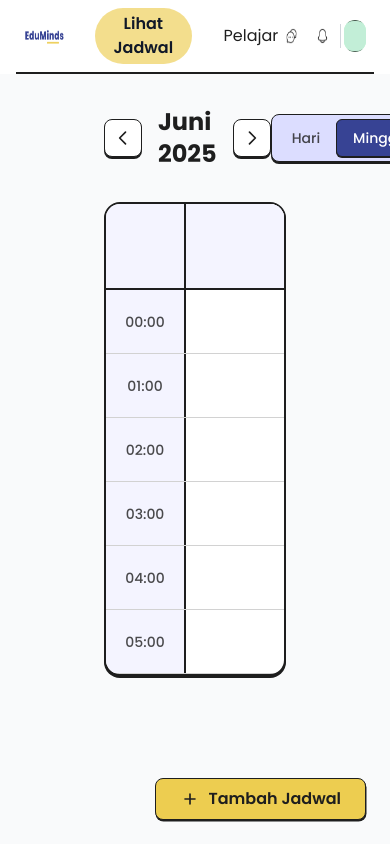
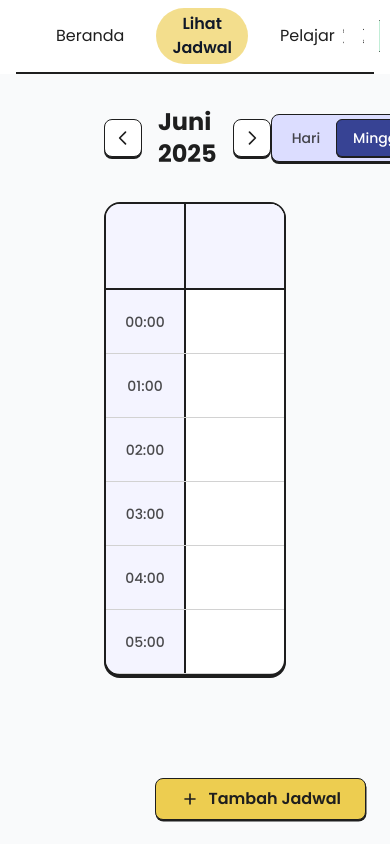
Before and after one commit to najwakahanifatima/EduMinds, a Next.js app in the folder apps/web/: page /schedule in a window 390 px wide. Shown: the top 844 px of the page. Built offline with nearby package versions, Linux system fonts and the light colour scheme.

Commit message:
fix: routing and unnecessary comments

```diff
--- a/apps/web/src/app/_components/JobCard.tsx
+++ b/apps/web/src/app/_components/JobCard.tsx
@@ -18,7 +18,6 @@ export default function JobCard({ imageUrl, company, title, location, time, sala
   return (
     <Link href={path} className="flex w-48 h-64 flex-col rounded-lg bg-[#5254A8] p-6 text-white transition-transform hover:-translate-y-1 md:w-52 md:h-72 xl:w-64 xl:h-80 border border-[#1E1E1E]">
 
-      {/* Header dengan gambar dan judul */}
       <div className="flex items-center mb-8">
         <div className="relative h-12 w-12 flex-shrink-0 rounded-full bg-white">
           <Image
@@ -34,7 +33,6 @@ export default function JobCard({ imageUrl, company, title, location, time, sala
         </div>
       </div>
 
-      {/* Konten tengah - Detail pekerjaan */}
       <div className="flex-1 flex flex-col justify-center">
         <div className="space-y-3 text-sm">
           <div className="flex items-center gap-2">
@@ -52,7 +50,6 @@ export default function JobCard({ imageUrl, company, title, location, time, sala
         </div>
       </div>
 
-      {/* Tombol Lamar */}
       <div className="flex justify-center mt-6">
         <Button bgColor="#B3EBCE" width="60%" fontSize="text-sm">
           Lamar
--- a/apps/web/src/app/_components/LearningItemCard.tsx
+++ b/apps/web/src/app/_components/LearningItemCard.tsx
@@ -32,7 +32,6 @@ export default function LearningItemCard({
     const iconSrc =
         type === "lesson" ? "/pelajaran.png" : "/tugas.png";
 
-    /* label & handler utama */
     let primaryLabel = "";
     let primaryHandler: (() => void) | undefined;
 
@@ -40,7 +39,6 @@ export default function LearningItemCard({
         primaryLabel = completed ? "Pelajari Kembali" : "Pelajari";
         primaryHandler = completed ? onReview : onStart;
     } else {
-        /* task */
         primaryLabel = completed ? "Lihat Hasil" : "Kerjakan";
         primaryHandler = completed ? onResult : onStart;
     }
@@ -55,7 +53,6 @@ export default function LearningItemCard({
 
         `}
         >
-        {/* header */}
         <div className="flex items-start justify-between">
             <div className="flex gap-3">
             <Image src={iconSrc} alt="" width={32} height={32} />
--- a/apps/web/src/app/_components/Navbar.tsx
+++ b/apps/web/src/app/_components/Navbar.tsx
@@ -22,14 +22,12 @@ export default function Navbar() {
       : "button-navbar-off";
   };
 
-  /* ── state dropdown ─────────────────────────── */
   const [openCareer, setOpenCareer] = useState(false);
   const [openPendamping, setOpenPendamping] = useState(false);
 
   const careerRef = useRef<HTMLDivElement>(null);
   const pendampingRef = useRef<HTMLDivElement>(null);
 
-  /* ── close dropdown if click outside ────────── */
   useEffect(() => {
     const handler = (e: MouseEvent) => {
       if (
--- a/apps/web/src/app/_components/NavbarSupervisor.tsx
+++ b/apps/web/src/app/_components/NavbarSupervisor.tsx
@@ -22,14 +22,12 @@ export default function Navbar() {
       : "button-navbar-off";
   };
 
-  /* ── state dropdown ─────────────────────────── */
   const [openCareer, setOpenCareer] = useState(false);
   const [openPendamping, setOpenPendamping] = useState(false);
 
   const careerRef = useRef<HTMLDivElement>(null);
   const pendampingRef = useRef<HTMLDivElement>(null);
 
-  /* ── close dropdown if click outside ────────── */
   useEffect(() => {
     const handler = (e: MouseEvent) => {
       if (
@@ -57,7 +55,7 @@ export default function Navbar() {
             <img src="/logo-cropped.png" alt="EduMinds" className="h-4 w-auto scale-[1.05] sm:h-5 sm:scale-[1.15] md:h-6 md:scale-100 lg:h-7 origin-left"/>
           </button>
 
-          <button onClick={() => router.push("/supervisor")} className={`${activeNav("/supervisor")} hidden md:inline`}>
+          <button onClick={() => router.push("/supervisor")} className={`${activeNav("/supervisor")} inline`}>
             Beranda
           </button>
 
@@ -78,7 +76,6 @@ export default function Navbar() {
 
         </div>
 
-        {/* ──────── RIGHT SECTION ───────────────────── */}
         <div className="flex flex-row items-center gap-1 sm:gap-2 md:gap-3 lg:gap-4">
           <button onClick={() => router.push("/chat")} className="p-2 hover:text-indigo-600">
             <img src="/chat.png" alt="Chat" className="h-4 w-4 sm:h-5 sm:w-5 md:h-6 md:w-6" />
--- a/apps/web/src/app/_components/TaskCard.tsx
+++ b/apps/web/src/app/_components/TaskCard.tsx
@@ -1,5 +1,5 @@
-/* app/_components/TaskCard.tsx */
 "use client";
+import { useRouter } from "next/navigation";
 
 export type Task = {
   id: number;
@@ -10,7 +10,7 @@ export type Task = {
 };
 
 export default function TaskCard({ task }: { task: Task }) {
-  // warna kartu & border kiri
+  const router = useRouter();
   let bg = "bg-[#E4F0FF]";
   let bd = "border-[#4D8AC7]";
   if (task.score >= 80) {
@@ -36,7 +36,6 @@ export default function TaskCard({ task }: { task: Task }) {
         </span>
       )}
 
-      {/* header baris */}
       <div className="flex items-start justify-between mt-4">
         <div className="flex items-start gap-4">
           <img src="/communication.png" className="h-10 w-10" />
@@ -61,7 +60,9 @@ export default function TaskCard({ task }: { task: Task }) {
         </div>
       </div>
 
-      <button className="mt-4 block w-full rounded-lg bg-[#374394] py-2 text-xs font-semibold text-white shadow-[0.5px_1.5px_0_rgba(30,30,30,1)] hover:text-gray-200">
+      <button
+      onClick={() => {router.push(`/students/task-detail/task1`)}}
+      className="mt-4 block w-full rounded-lg bg-[#374394] py-2 text-xs font-semibold text-white shadow-[0.5px_1.5px_0_rgba(30,30,30,1)] hover:text-gray-200">
         Lihat Detail Jawaban
       </button>
     </div>
--- a/apps/web/src/app/career/jobs/page.tsx
+++ b/apps/web/src/app/career/jobs/page.tsx
@@ -4,7 +4,6 @@ import { useRouter } from "next/navigation";
 import Navbar from "@/app/_components/Navbar";
 import Button from "@/app/_components/Button";
 
-/* —— dummy data (ganti fetch API, sesuaiin idnya) —— */
 const job = {
   title: "Barista",
   company: "PT Keren",
--- a/apps/web/src/app/career/page.tsx
+++ b/apps/web/src/app/career/page.tsx
@@ -43,14 +43,12 @@ export default function CareerPage() {
       <Navbar />
 
       <main className="px:10 md:px-20 lg:px-40 w-full overflow-hidden">
-        {/* HERO */}
         <section className="grid gap-8 md:grid-cols-2 md:items-center">
           <div>
             <h1 className="text-4xl font-semibold leading-tight text-gray-900">
               Cari Pekerjaan <br /> Impianmu!
             </h1>
 
-            {/* search */}
             <div className="relative mt-8 max-w-xs">
               <input
                 type="text"
@@ -67,7 +65,6 @@ export default function CareerPage() {
           />
         </section>
 
-        {/* REKOMENDASI UTAMA */}
         <section className="mt-10">
           <div className="mb-6 flex items-baseline justify-between">
             <h2 className="text-xl font-semibold text-gray-900">
@@ -89,7 +86,6 @@ export default function CareerPage() {
           </div>
         </section>
 
-        {/* CAROUSEL JOB LAIN */}
         <section className="mt-16">
           <div className="mb-6 flex items-baseline justify-between">
             <h2 className="text-xl font-semibold text-gray-900">
--- a/apps/web/src/app/learning/page.tsx
+++ b/apps/web/src/app/learning/page.tsx
@@ -1,4 +1,3 @@
-/* app/learning/page.tsx */
 "use client";
 
 import React from "react";
@@ -20,10 +19,8 @@ export default function LearningPage() {
     <>
       <Navbar />
       <main className="mx-auto w-full px-4 md:px-8 py-6">
-        {/* kartu ringkasan progres */}
         <section className="mt-12 mb-8 rounded-2xl border-2 border-black bg-[#D5D6FF] p-6 max-w-xl lg:max-w-2xl mx-auto">
           <div className="flex items-center gap-4">
-            {/* icon */}
             <img
               src="./floris.png"
               alt="bouquet"
--- a/apps/web/src/app/supervisor/page.tsx
+++ b/apps/web/src/app/supervisor/page.tsx
@@ -66,7 +66,6 @@ export default function SupervisorDashboard() {
           <div className="mb-6 flex items-center justify-between">
             <h2 className="text-xl font-semibold">Daftar Pelajar</h2>
 
-            {/* search bar */}
             <div className="relative">
               <input
                 value={query}
```
